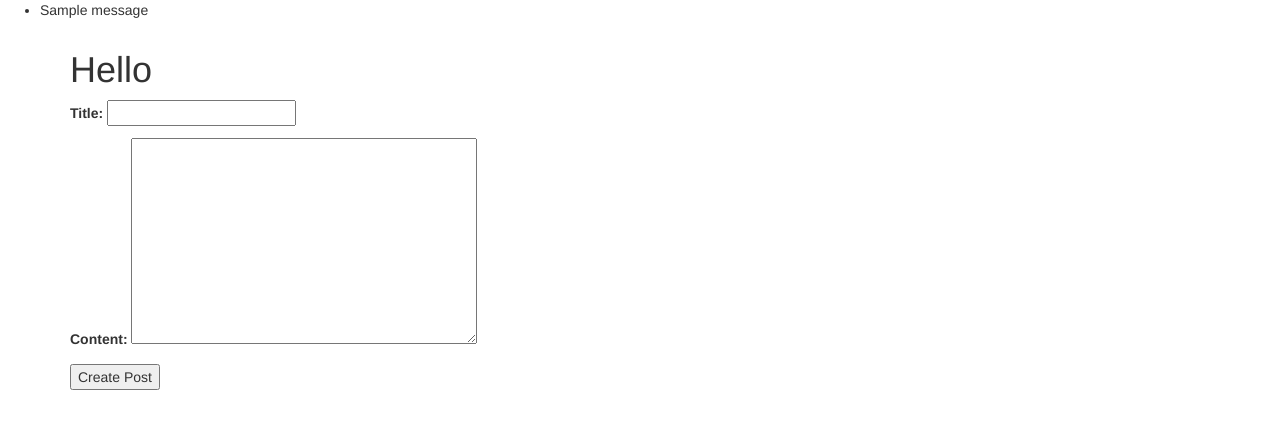
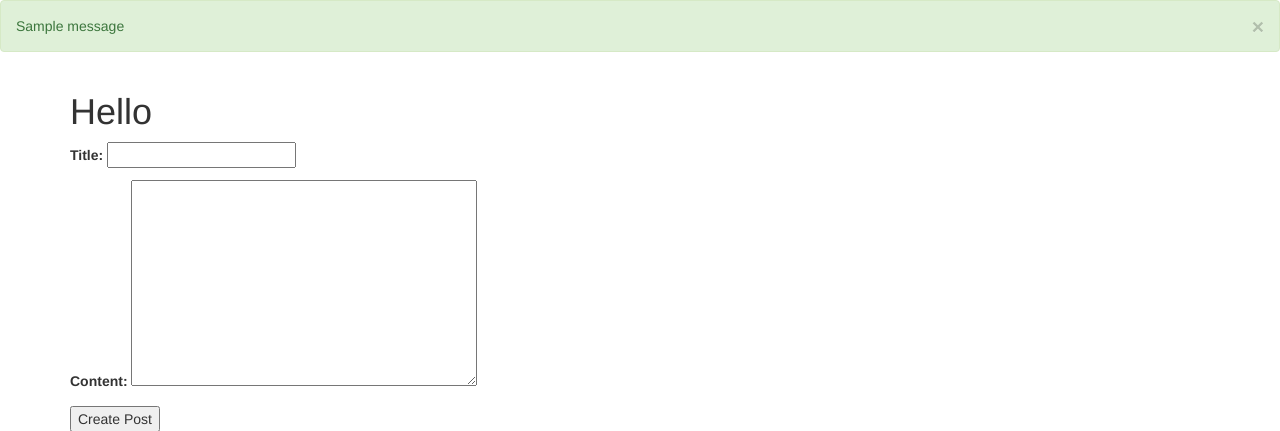
Before and after one commit to aalbusairi/blog, a Django app: page /posts/create/ in a window 1280 px wide. Shown: the top 431 px of the page. Run offline with Django 3.2, Linux system fonts and the light colour scheme; one stand-in notice (Sample message) is shown; some libraries are stand-ins or nearby versions.

Commit message:
bootstrap bill continued

```diff
--- a/posts/models.py
+++ b/posts/models.py
@@ -13,5 +13,5 @@ class Post(models.Model):
 	def get_absolute_url(self):
 		return reverse("posts:detail", kwargs={"post_id": self.id})
 
-	def display(self):
-		return str(self.id)
+	class Meta:
+		ordering = ['-timestamp', '-updated']
--- a/posts/templates/messages.html
+++ b/posts/templates/messages.html
@@ -1,7 +1,9 @@
 {% if messages %}
-	<ul class="messages">
+<div class="messages">
 		{% for message in messages %}
-		<li{% if message.tags %} class="{{ message.tags }}"{% endif %}>{{ message }}</li>
+		<div{% if message.tags %} class="alert alert-{{ message.tags }}"{% endif %}>{{ message }}
+		<button type="button" class="close" data-dismiss="alert" aria-label="Close"><span aria-hidden="true">&times;</span></button>
+		</div>
 		{% endfor %}
-	</ul>
+</div>
 {% endif %}
--- a/posts/views.py
+++ b/posts/views.py
@@ -38,7 +38,7 @@ def post_delete(request, post_id):
 	return render(request,	'post_delete.html', {})
 
 def post_list(request):
-	obj_list = Post.objects.all()
+	obj_list = Post.objects.all()#.order_by("-timestamp","-updated")
 	context = {
 	"obj_list": obj_list
 	}
```
Also changed, not shown: db.sqlite3.
